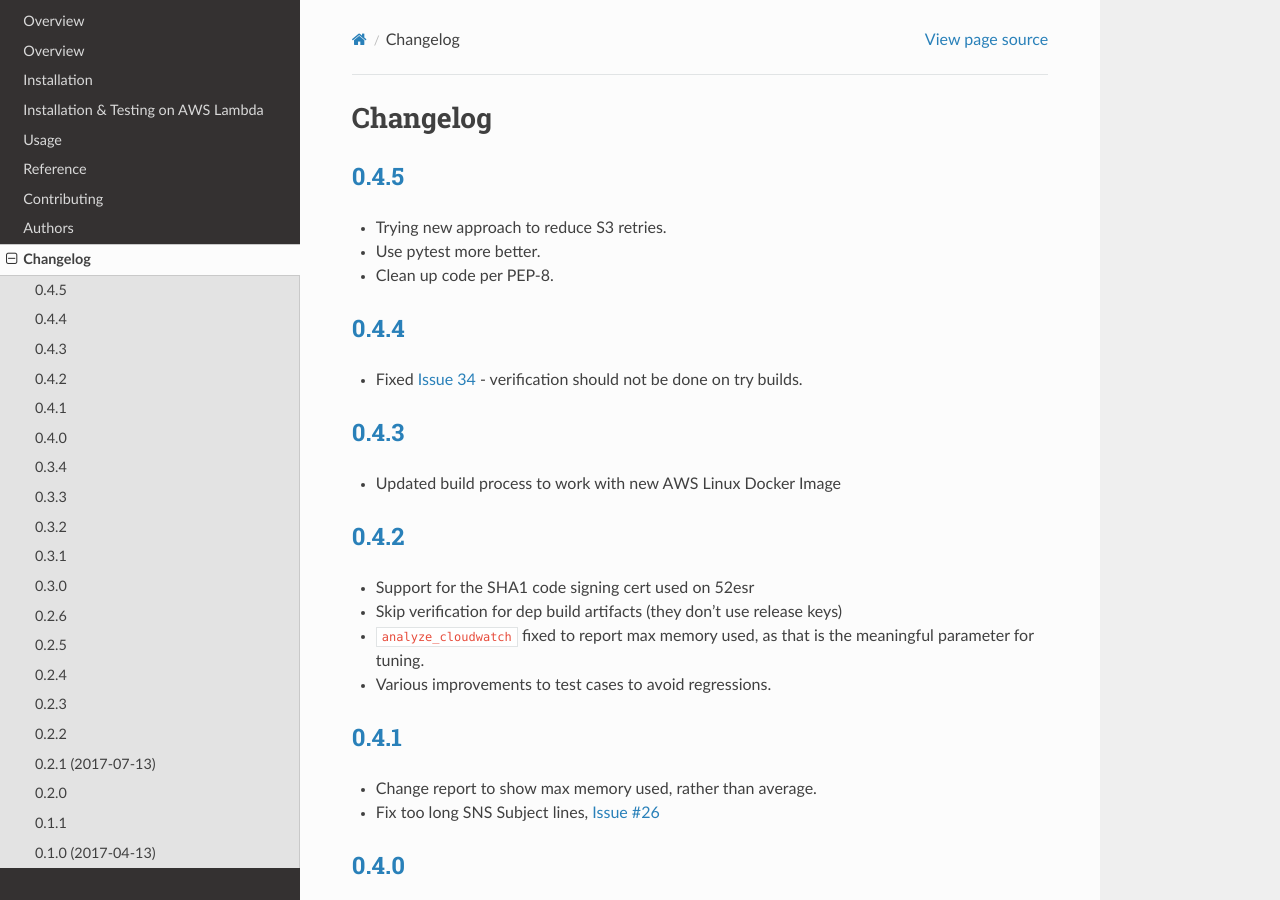
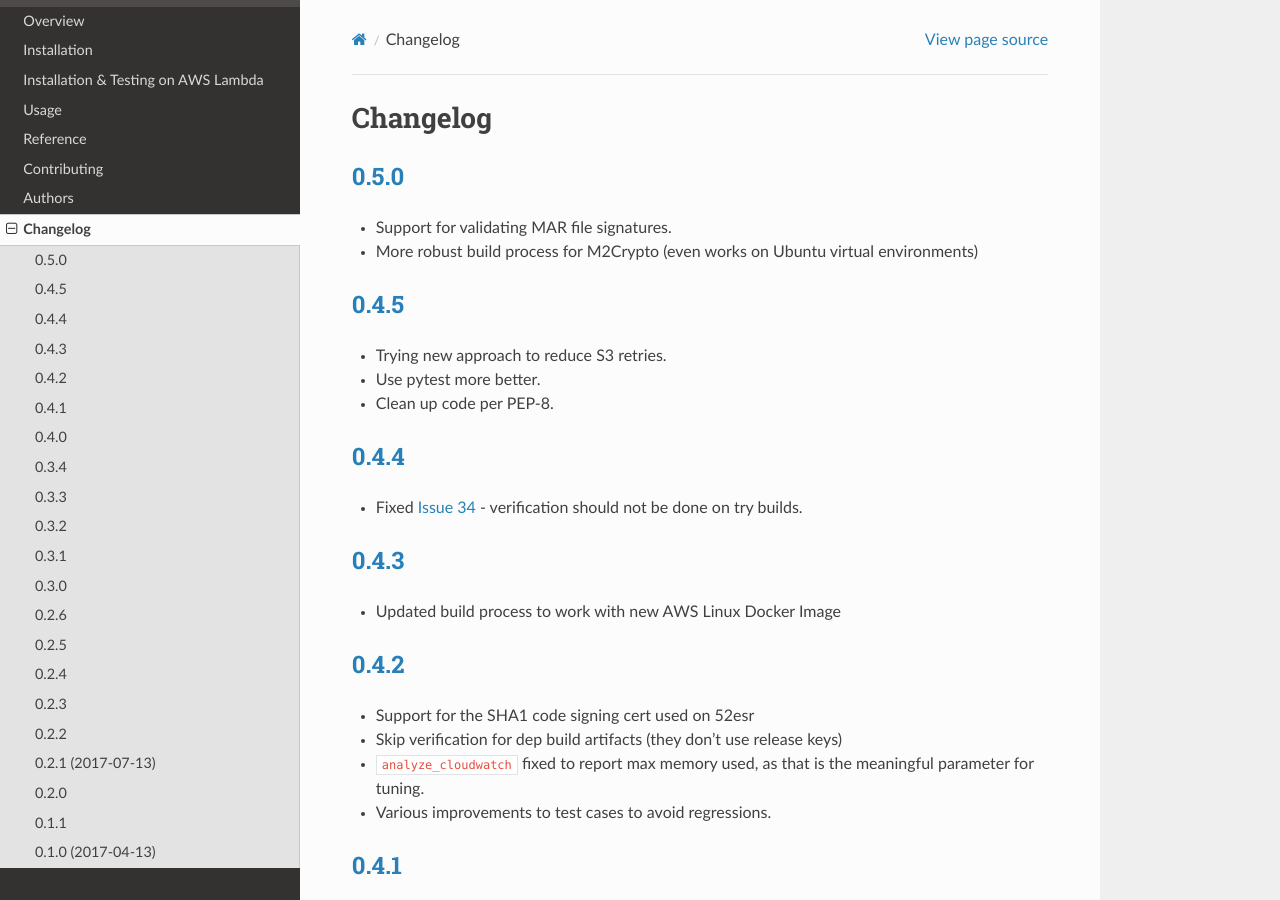
Before and after one commit to mozilla-services/fx-sig-verify, a Sphinx documentation site: the page built from docs/changelog.rst, in a window 1280 px wide and 900 px high. Built offline with Sphinx 7.4.7 and the Read the Docs theme 2.0.0, drawn with Linux system fonts in a browser that asks for light colours.

Commit message:
Bump version: 0.4.5 → 0.5.0

```diff
--- a/CHANGELOG.rst
+++ b/CHANGELOG.rst
@@ -1,5 +1,14 @@
 Changelog
 =========
+`0.5.0`__
+-----------------------------------------
+__ https://github.com/mozilla-services/fx-sig-verify/tree/v0.5.0
+
+- Support for validating MAR file signatures.
+
+- More robust build process for M2Crypto (even works on Ubuntu virtual
+  environments)
+
 `0.4.5`__
 -----------------------------------------
 __ https://github.com/mozilla-services/fx-sig-verify/tree/v0.4.5
--- a/README.rst
+++ b/README.rst
@@ -43,9 +43,9 @@
     :alt: PyPI Package latest release
     :target: https://pypi.python.org/pypi/fx-sig-verify
 
-.. |commits-since| image:: https://img.shields.io/github/commits-since/mozilla-services/fx-sig-verify/v0.4.5.svg
+.. |commits-since| image:: https://img.shields.io/github/commits-since/mozilla-services/fx-sig-verify/v0.5.0.svg
     :alt: Commits since latest release
-    :target: https://github.com/mozilla-services/fx-sig-verify/compare/v0.4.5...master
+    :target: https://github.com/mozilla-services/fx-sig-verify/compare/v0.5.0...master
 
 .. |downloads| image:: https://img.shields.io/pypi/dm/fx-sig-verify.svg
     :alt: PyPI Package monthly downloads
--- a/docs/conf.py
+++ b/docs/conf.py
@@ -29,7 +29,7 @@
 year = '2017'
 author = 'Hal Wine'
 copyright = '{0}, {1}'.format(year, author)
-version = release = '0.4.5'
+version = release = '0.5.0'
 
 pygments_style = 'trac'
 templates_path = ['.']
--- a/setup.cfg
+++ b/setup.cfg
@@ -1,5 +1,5 @@
 [bumpversion]
-current_version = 0.4.5
+current_version = 0.5.0
 commit = True
 tag = True
 parse = (?P<major>\d+)\.(?P<minor>\d+)\.(?P<patch>\d+)(-(?P<dev>\d+))?
--- a/setup.py
+++ b/setup.py
@@ -24,7 +24,7 @@
 
 setup(
     name='fx_sig_verify',
-    version='0.4.5',
+    version='0.5.0',
     license='MPL',
     description='AWS Lambda to check code signatures.',
     long_description='%s\n%s' % (
--- a/src/fx_sig_verify/__init__.py
+++ b/src/fx_sig_verify/__init__.py
@@ -1 +1 @@
-__version__ = "0.4.5"
+__version__ = "0.5.0"
```
